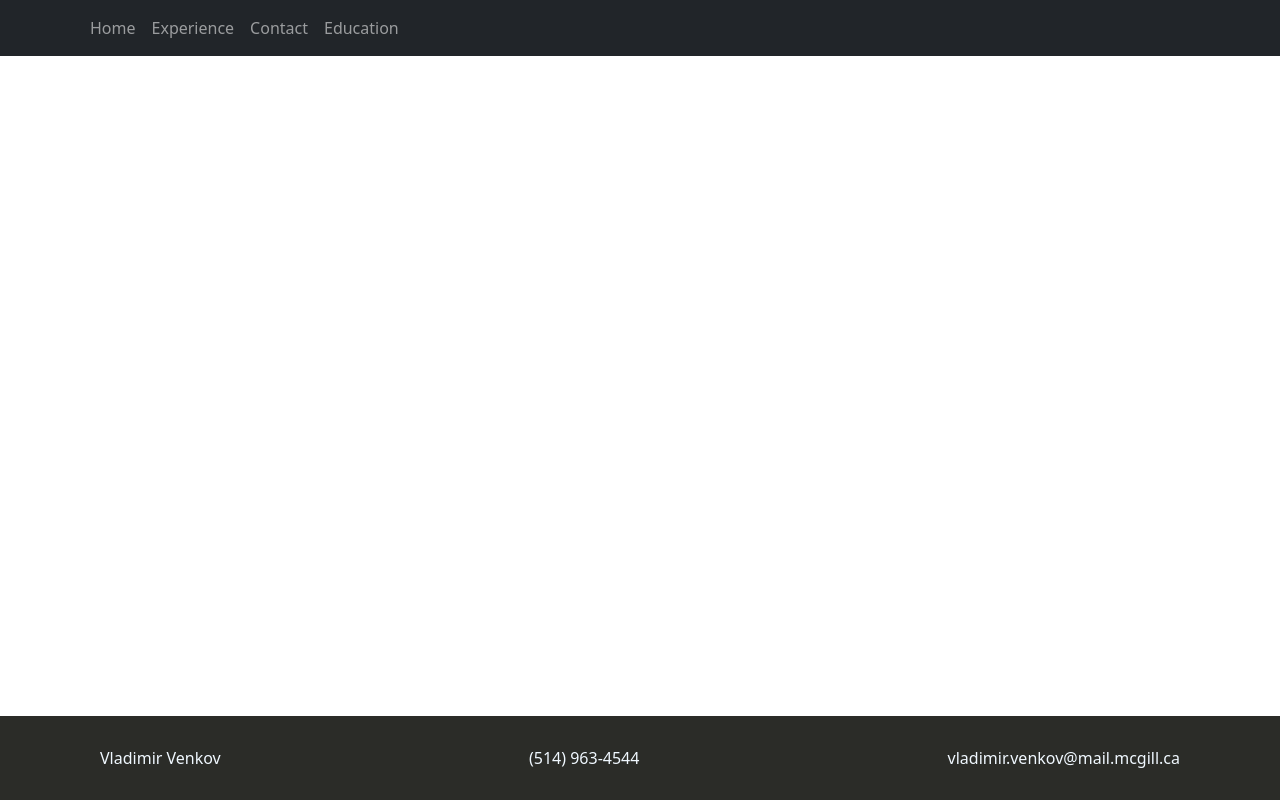
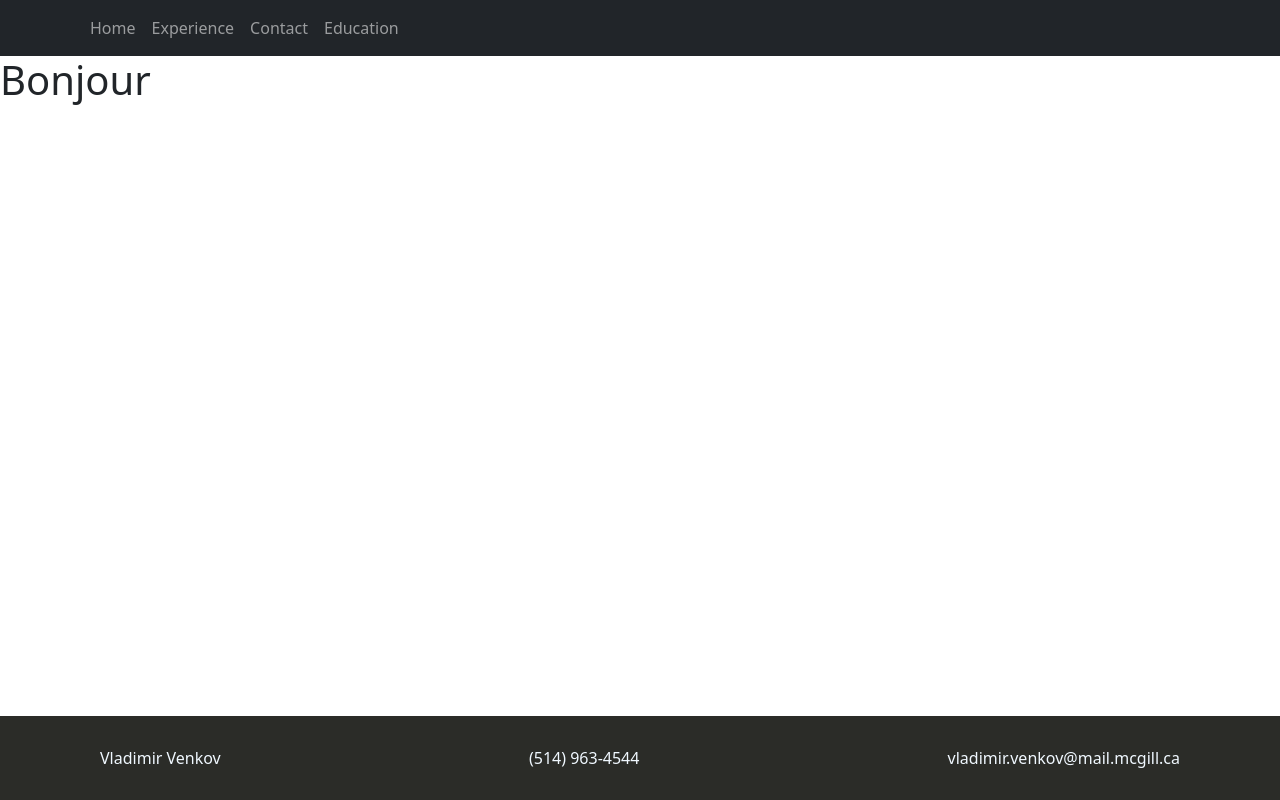
Before and after one commit to vladimirven001/react-portfolio, a Next.js app: page / in a window 1280 px wide. Built offline with nearby package versions, Linux system fonts and the light colour scheme.

Commit message:
added header

```diff
--- a/package.json
+++ b/package.json
@@ -10,10 +10,10 @@
   },
   "dependencies": {
     "bootstrap": "^5.2.1",
-    "next": "12.3.0",
-    "react": "18.2.0",
+    "next": "^12.3.0",
+    "react": "^18.2.0",
     "react-bootstrap": "^2.5.0",
-    "react-dom": "18.2.0"
+    "react-dom": "^18.2.0"
   },
   "devDependencies": {
     "eslint": "8.23.0",
--- a/pages/index.js
+++ b/pages/index.js
@@ -18,7 +18,7 @@ export default function Home() {
       <main>
 
         <Header />
-
+        <h1>Bonjour</h1>
         <Footer />
 
 
```
Also changed, not shown: 1 other file (tests, documents, lock files or other folders).
